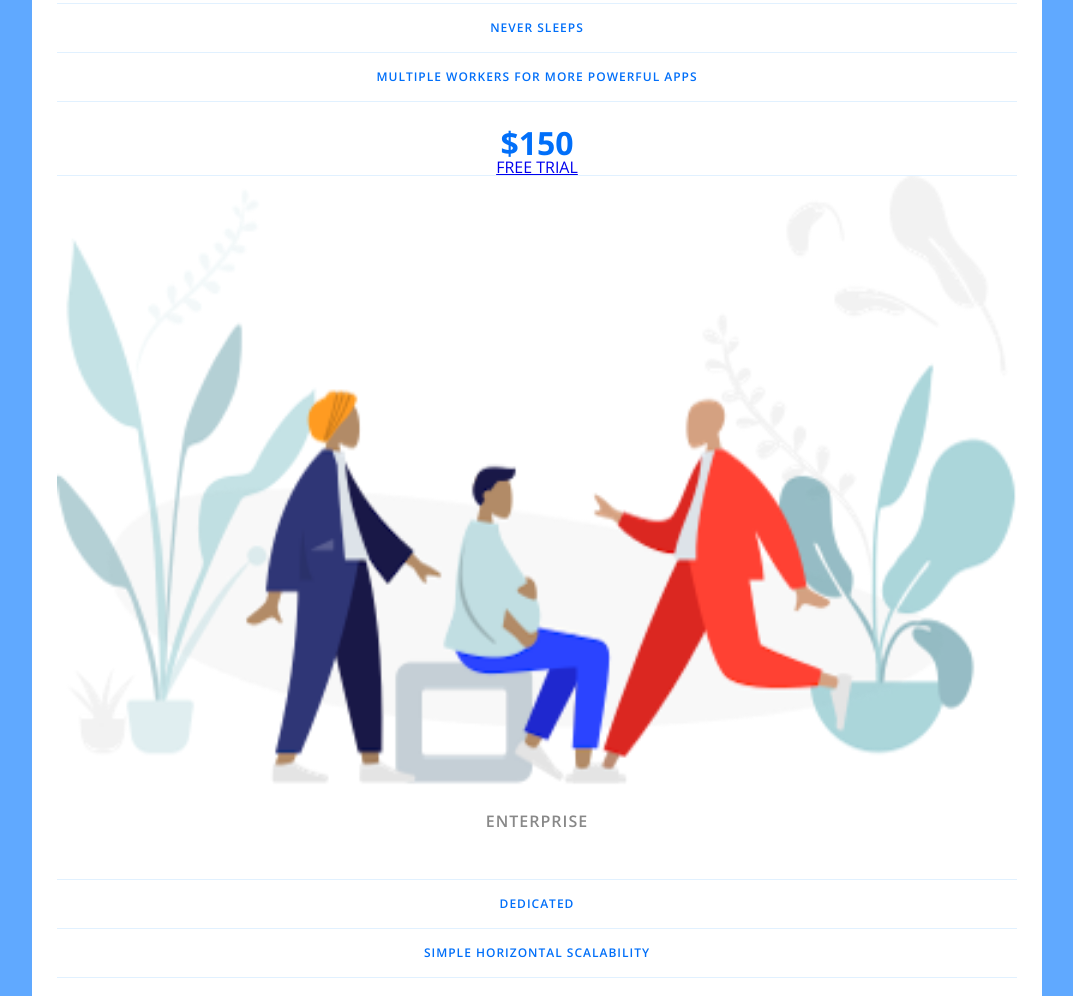
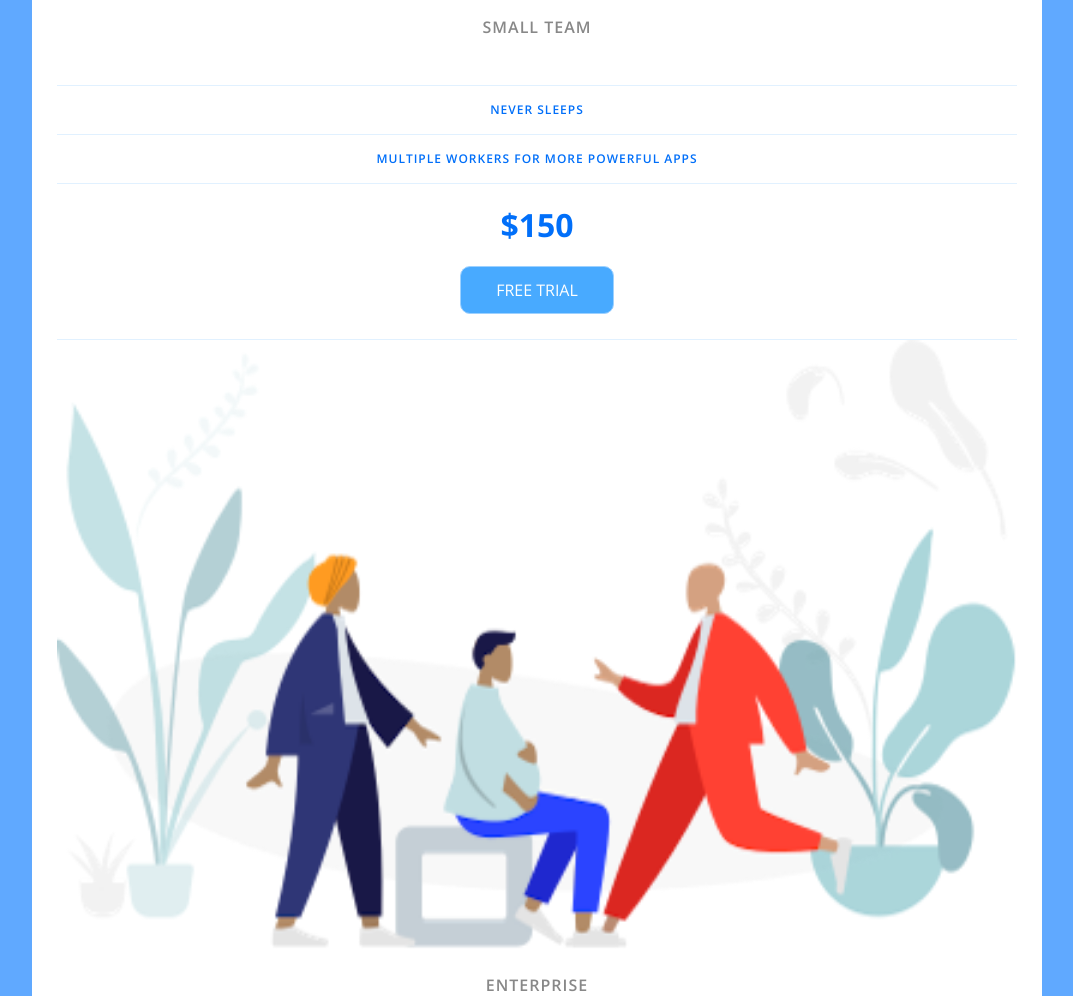
Before and after one commit to gloria-cheung/pricing_panel, a website: page public/index.html in a window 1280 px wide. Shown: the part 1590-2586 px from the top of the page, without its empty margins (103-1176 px from the left). Drawn offline with nearby package versions, Linux system fonts and the light colour scheme.

Commit message:
add styles to button for signing up

```diff
--- a/public/app.css
+++ b/public/app.css
@@ -114,3 +114,27 @@ body {
   font-size: 32px;
   font-weight: 700;
 }
+
+.pricing-button {
+  border: 1px solid #9dd1ff;
+  border-radius: 10px;
+  color: #3481ee;
+  display: inline-block;
+  padding: 15px 35px;
+  text-decoration: none;
+  margin: 25px 0;
+  transition: background-color 200ms ease-in-out;
+}
+
+.pricing-button.is-featured {
+  background-color: #48aaff;
+  color: white;
+}
+
+.pricing-button:hover, .pricing-button:focus {
+  background-color: #e1f1ff;
+}
+
+.pricing-button.is-featured:hover, .pricing-button.is-featured:focus {
+  background-color: #269aff;
+}
```
